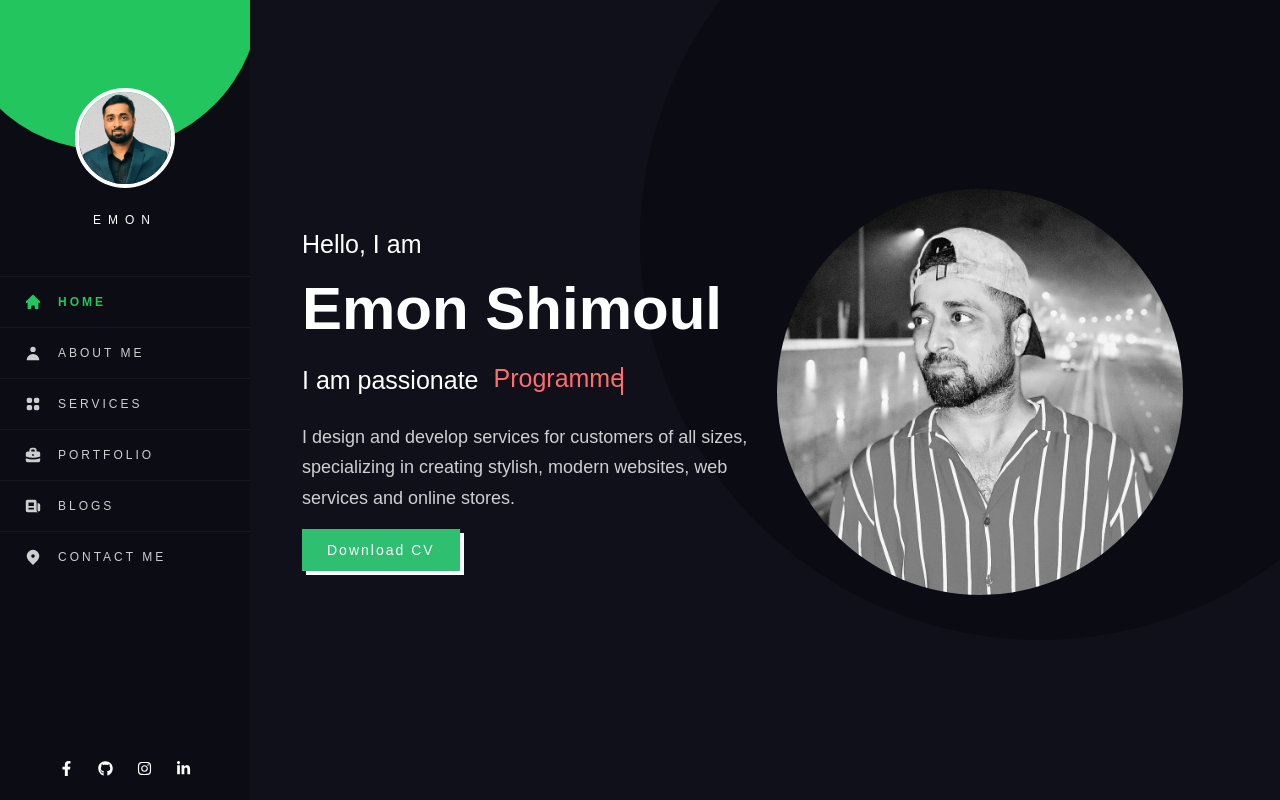
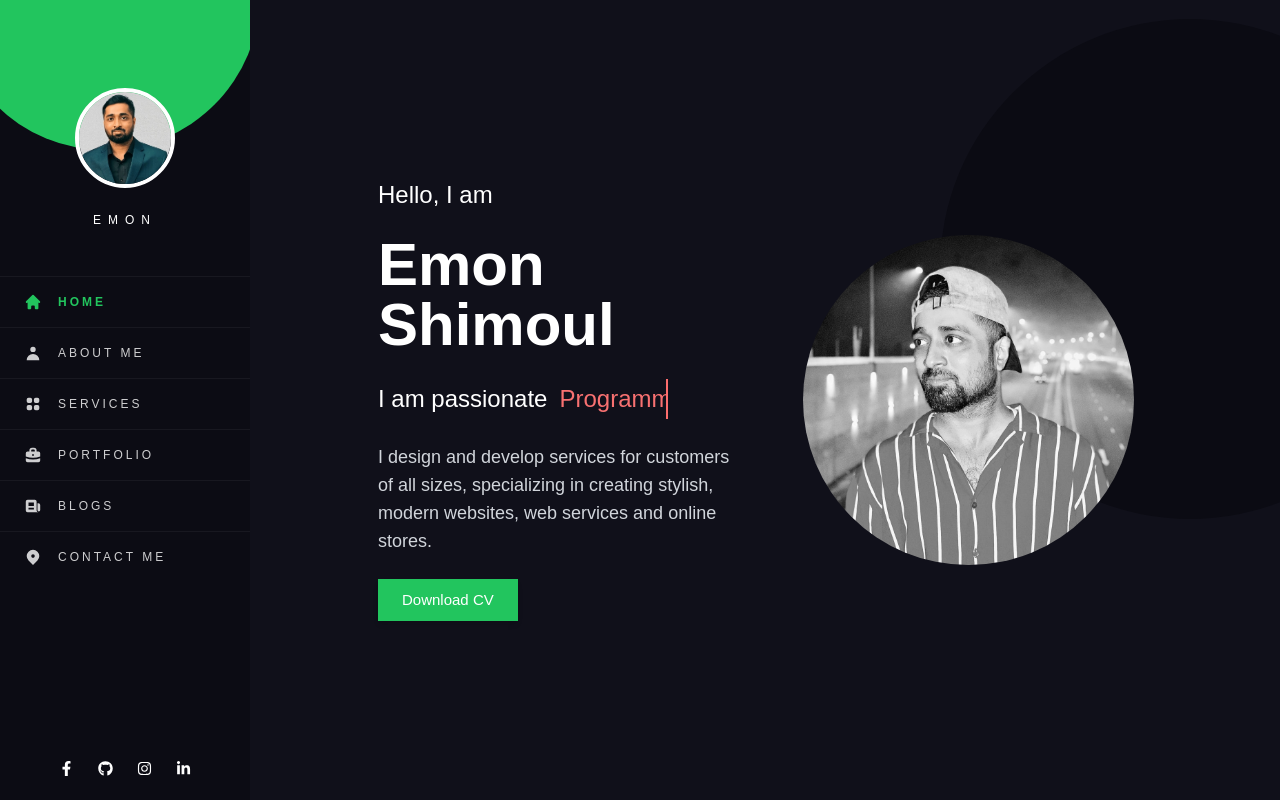
Before and after one commit to emonShimoul/my-portfolio-mern, a React (Vite) app: page / in a window 1280 px wide. Built offline with nearby package versions, Linux system fonts and the light colour scheme; the HTML template or start-up script is replaced by a standard one.

Commit message:
converted the home design fully from bootstrap to tailwind

```diff
--- a/src/components/Home/Home.css
+++ b/src/components/Home/Home.css
@@ -1,164 +1,35 @@
-.home-banner {
-  overflow: hidden;
+.typing-item {
+  list-style: none;
+  height: 40px;
+  line-height: 40px;
+  position: relative;
+  animation: slide 9s steps(3) infinite;
+}
+
+.typing-item span {
   position: relative;
 }
-@media (max-width: 767px) {
-  .home-banner {
-    border-bottom: 1px solid #ffffffcc;
-  }
-}
-.home-banner:after {
-  content: "";
-  position: absolute;
-  right: -20vh;
-  top: -20vh;
-  width: 100vh;
-  height: 100vh;
-  border-radius: 50%;
-  background: #0b0b13;
-}
-.home-banner .container {
-  position: relative;
-  z-index: 1;
-}
-.home-banner .full-screen {
-  min-height: 100vh;
-  /* padding-top: 100px;
-  padding-bottom: 100px; */
-}
-.home-banner .type-box {
-  padding-top: 40px;
-  padding-bottom: 40px;
-}
-@media (max-width: 992px) {
-  .home-banner .type-box {
-    padding-top: 110px;
-  }
-}
-.home-banner .type-box h6 {
-  color: #fff;
-  font-size: 25px;
-  font-weight: 500;
-  margin: 0 0 20px;
-}
-.home-banner .type-box h1 {
-  font-size: 60px;
-  font-weight: 700;
-  line-height: 1;
-  margin: 0 0 20px;
-  color: #fff;
-}
-.home-banner .type-box .wrapper {
-  display: inline-flex;
-}
-.home-banner .type-box .wrapper .static-txt {
-  color: #fff;
-  font-size: 25px;
-  font-weight: 500;
-  margin: 0 0 20px;
-}
-.home-banner .type-box .wrapper .dynamic-txts {
-  padding: 0;
-  margin-left: 15px;
-  height: 40px;
-  line-height: 38px;
-  overflow: hidden;
-}
-.home-banner .type-box .wrapper .dynamic-txts li {
-  color: #fc6d6d;
-  list-style: none;
-  font-size: 25px;
-  font-weight: 500;
-  top: 0;
-  position: relative;
-  top: 0;
-  animation: slide 9s steps(3) infinite;
-}
-@keyframes slide {
-  100% {
-    top: -115px;
-  }
-}
-.home-banner .type-box .wrapper .dynamic-txts li span {
-  position: relative;
-}
-.home-banner .type-box .wrapper .dynamic-txts li span::after {
+
+.typing-item::after {
   content: "";
   position: absolute;
   left: 0;
-  top: 3px;
+  top: 0;
   height: 100%;
-  width: 102%;
-  background-color: #10101a;
+  width: 100%;
+  background: #10101a;
   border-left: 2px solid #fc6d6d;
   animation: typing 3s steps(10) infinite;
 }
-@media (max-width: 992px) {
-  .home-banner .type-box .wrapper .dynamic-txts li span::after {
-    background-color: #0b0b13;
+
+@keyframes slide {
+  100% {
+    transform: translateY(-120px);
   }
 }
+
 @keyframes typing {
   100% {
     left: 100%;
-    margin: 0 -20px 0 20px;
   }
 }
-.home-banner .type-box .lead {
-  color: #fff;
-  font-weight: 500;
-  font-size: 18px;
-  margin-bottom: 25px;
-}
-.home-banner .type-box .desc {
-  max-width: 450px;
-  font-size: 18px;
-  color: rgba(255, 255, 255, 0.8);
-}
-.home-banner .type-box .btn-bar {
-  padding-top: 15px;
-}
-.px-btn.px-btn-theme {
-  background: #2fbf71;
-  color: #fff;
-  box-shadow: 4px 4px #fff;
-}
-.px-btn.px-btn-theme:hover {
-  background: #fff;
-  color: #2fbf71;
-  box-shadow: 4px 4px #2fbf71;
-}
-.px-btn {
-  padding: 0 25px;
-  line-height: 42px;
-  position: relative;
-  display: inline-block;
-  /* border: 1px solid transparent; */
-  font-size: 14px;
-  font-weight: 400;
-  letter-spacing: 2px;
-  text-decoration: none;
-}
-
-/* media query */
-@media (min-width: 1400px) {
-  .home-banner .hb-img img {
-    max-width: 80%;
-  }
-}
-.home-banner .hb-img img {
-  max-width: 90%;
-}
-@media (max-width: 767px) {
-  .home-banner .type-box h1 {
-    font-size: 45px;
-    margin-bottom: 15px;
-  }
-  .home-banner .type-box .desc {
-    font-size: 16px;
-  }
-  .home-banner .type-box h6 {
-    font-size: 18px;
-    margin: 0 0 10px;
-  }
-}
--- a/src/components/Home/Home.jsx
+++ b/src/components/Home/Home.jsx
@@ -5,54 +5,75 @@ const Home = () => {
   return (
     <section
       id="home"
-      data-nav-tooltip="Home"
-      className="pp-section pp-scrollable"
+      className="min-h-screen flex items-center bg-[#10101a] overflow-hidden"
     >
-      <div className="home-banner">
-        <div className="container">
-          <div className="row full-screen align-items-center">
-            <div className="col-lg-6">
-              <div className="type-box">
-                <h6>Hello, I am</h6>
-                <h1 className="font-alt">Emon Shimoul</h1>
-                <div className="wrapper">
-                  <div className="static-txt">I am passionate</div>
-                  <ul className="dynamic-txts">
-                    <li>
-                      <span>Developer</span>
-                    </li>
-                    <li>
-                      <span>Programmer</span>
-                    </li>
-                    <li>
-                      <span>Freelancer</span>
-                    </li>
+      <div className="w-full px-16 lg:px-32 w-full grid lg:grid-cols-2 gap-10 items-center relative">
+
+        {/* RIGHT BACKGROUND SHAPE */}
+        <div className="hidden lg:block absolute -top-40 -right-40 w-[500px] h-[500px] bg-[#0b0b13] rounded-full z-0"></div>
+
+        {/* LEFT CONTENT */}
+        <div className="relative z-10">
+          <h6 className="text-xl md:text-2xl font-medium text-white mb-4">
+            Hello, I am
+          </h6>
+
+          <h1 className="text-4xl md:text-6xl font-bold text-white mb-4 leading-tight">
+            Emon Shimoul
+          </h1>
+
+          {/* Typing Animation */}
+          <div className="flex items-center text-xl md:text-2xl font-medium mb-4">
+            <span className="text-white">I am passionate</span>
+
+            <div className="ml-3 h-[40px] overflow-hidden">
+              <ul className="text-red-400">
+                <li className="typing-item">Developer</li>
+                <li className="typing-item">Programmer</li>
+                <li className="typing-item">Freelancer</li>
               </ul>
             </div>
-                <p className="desc">
+          </div>
+
+          <p className="text-gray-300 max-w-md text-base md:text-lg mb-6">
             I design and develop services for customers of all sizes,
             specializing in creating stylish, modern websites, web
             services and online stores.
           </p>
-                <div className="btn-bar">
+
           <a
-                    className="px-btn px-btn-theme"
             href="Shimoul-Uddin-Emon.pdf"
-                    download="Shimoul-Uddin-Emon.pdf"
+            download
+            className="inline-block bg-green-500 text-white px-6 py-2 shadow-md hover:bg-white hover:text-green-500 transition"
           >
             Download CV
           </a>
         </div>
+
+        {/* RIGHT IMAGE */}
+        <div className="flex justify-center relative z-10">
+          <img
+            src={myself}
+            alt="profile"
+            className="w-[90%] max-w-[400px] md:max-w-[600px] rounded-full object-cover"
+          />
         </div>
       </div>
-            <div className="col-lg-6">
-              <div className="hb-img text-center mb-3">
-                <img className="rounded-circle" src={myself} title="" alt="" />
-              </div>
-            </div>
-          </div>
-        </div>
-      </div>
+
+      {/* Custom Animation Styles */}
+      <style>
+        {`
+          @keyframes slide {
+            100% {
+              transform: translateY(-120px);
+            }
+          }
+
+          .animate-slide {
+            animation: slide 9s steps(3) infinite;
+          }
+        `}
+      </style>
     </section>
   );
 };
```
Lines whose indentation alone changed are shown as unchanged.
